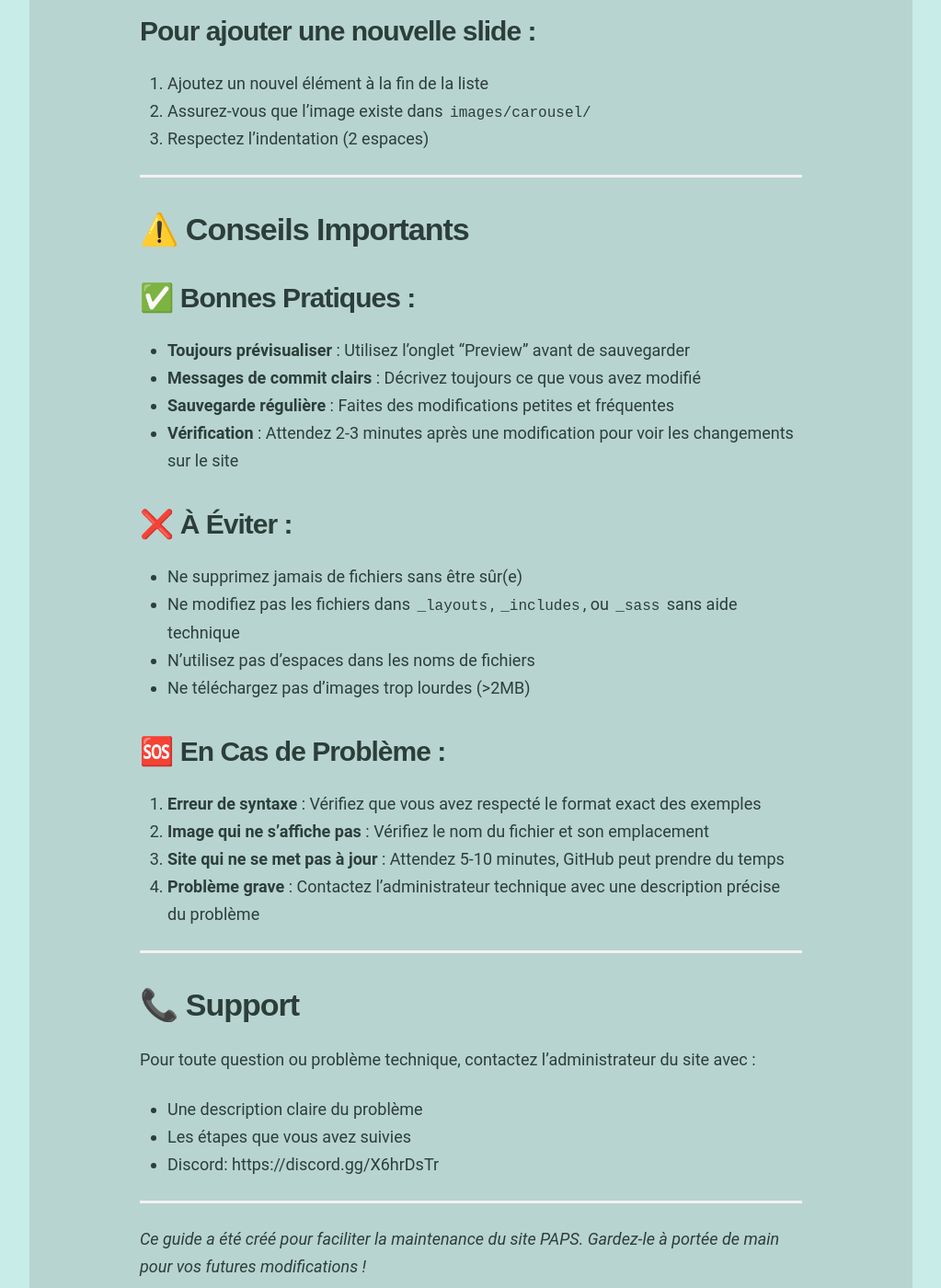
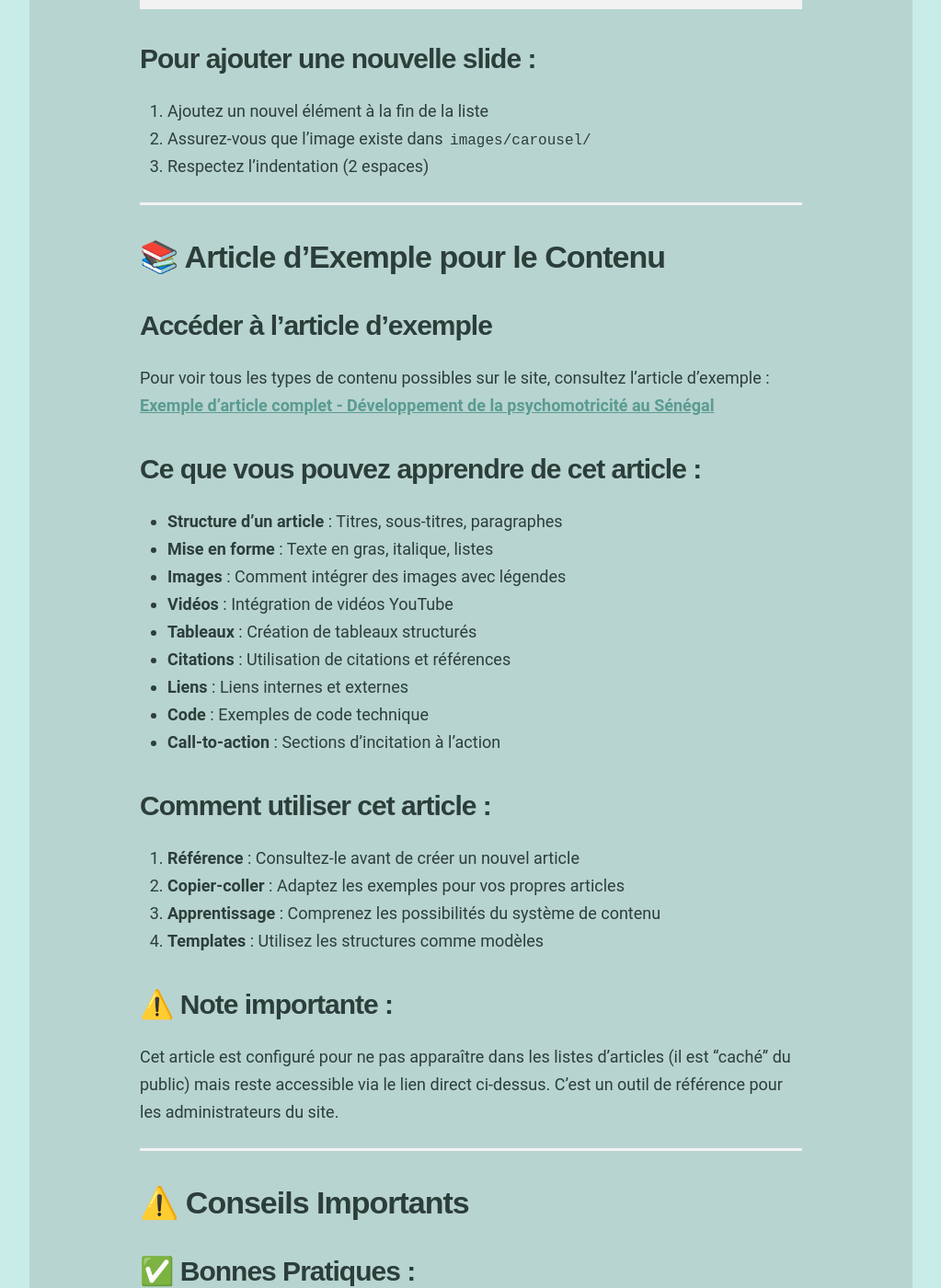
Before and after one commit to 4mg1n3/paps, a Jekyll site: the page built from GITHUB_MAINTENANCE_GUIDE.md, in a window 1280 px wide and 1400 px high, scrolled down 6119 px. Shown: the whole window at 92% size, without its empty margins (128-1151 px from the left). Built offline with Jekyll 4.4.1, drawn with Linux system fonts in a browser that asks for light colours; some web fonts are replaced; our own code applies the rules of GitHub Pages for plain Markdown files; some of the changed text lies outside the part shown.

Commit message:
post hidden + put link in guide

```diff
--- a/GITHUB_MAINTENANCE_GUIDE.md
+++ b/GITHUB_MAINTENANCE_GUIDE.md
@@ -11,7 +11,8 @@ Ce guide explique comment maintenir et mettre à jour le site web de PAPS direct
 5. [Modifier les Pages Principales](#modifier-les-pages-principales)
 6. [Modifier les Informations de Contact](#modifier-les-informations-de-contact)
 7. [Modifier le Carrousel de la Page d'Accueil](#modifier-le-carrousel-de-la-page-daccueil)
-8. [Conseils Importants](#conseils-importants)
+8. [Article d'Exemple pour le Contenu](#article-dexemple-pour-le-contenu)
+9. [Conseils Importants](#conseils-importants)
 
 ---
 
@@ -188,6 +189,34 @@ Le fichier contient une liste d'éléments comme ceci :
 
 ---
 
+## 📚 Article d'Exemple pour le Contenu
+
+### Accéder à l'article d'exemple
+Pour voir tous les types de contenu possibles sur le site, consultez l'article d'exemple :
+**[Exemple d'article complet - Développement de la psychomotricité au Sénégal](https://assopaps.github.io/paps/2024/11/22/exemple-article-complet/)**
+
+### Ce que vous pouvez apprendre de cet article :
+- **Structure d'un article** : Titres, sous-titres, paragraphes
+- **Mise en forme** : Texte en gras, italique, listes
+- **Images** : Comment intégrer des images avec légendes
+- **Vidéos** : Intégration de vidéos YouTube
+- **Tableaux** : Création de tableaux structurés
+- **Citations** : Utilisation de citations et références
+- **Liens** : Liens internes et externes
+- **Code** : Exemples de code technique
+- **Call-to-action** : Sections d'incitation à l'action
+
+### Comment utiliser cet article :
+1. **Référence** : Consultez-le avant de créer un nouvel article
+2. **Copier-coller** : Adaptez les exemples pour vos propres articles
+3. **Apprentissage** : Comprenez les possibilités du système de contenu
+4. **Templates** : Utilisez les structures comme modèles
+
+### ⚠️ Note importante :
+Cet article est configuré pour ne pas apparaître dans les listes d'articles (il est "caché" du public) mais reste accessible via le lien direct ci-dessus. C'est un outil de référence pour les administrateurs du site.
+
+---
+
 ## ⚠️ Conseils Importants
 
 ### ✅ Bonnes Pratiques :
```
Also changed, not shown: _posts/2024-11-22-exemple-article-complet.md (+1 -0 lines).
